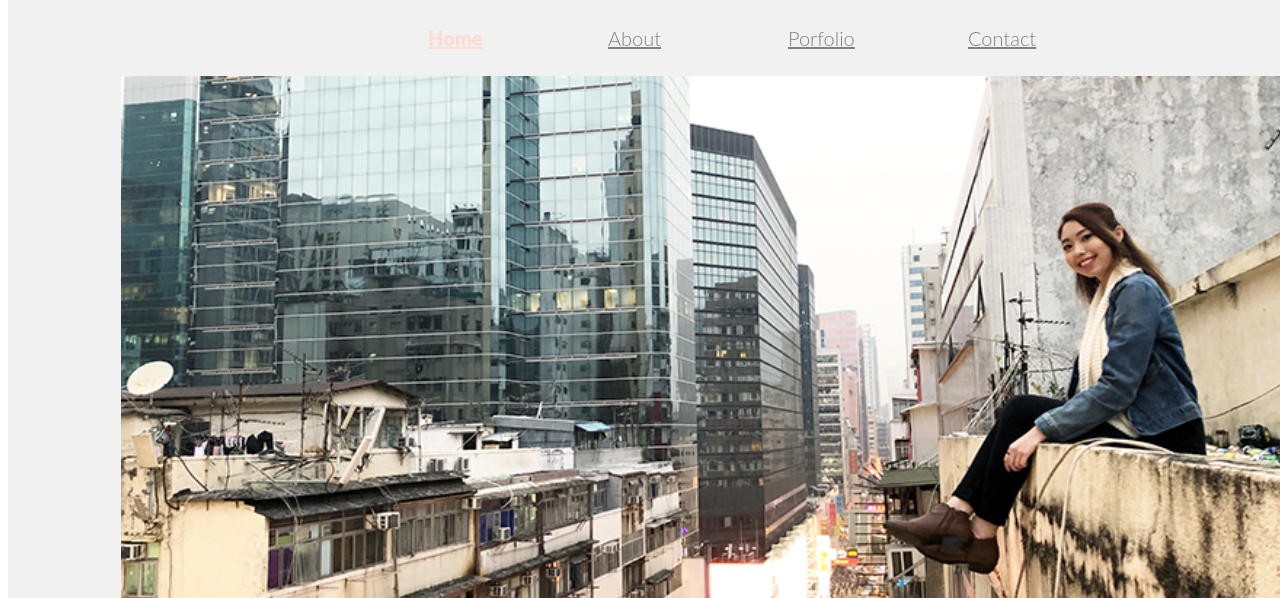
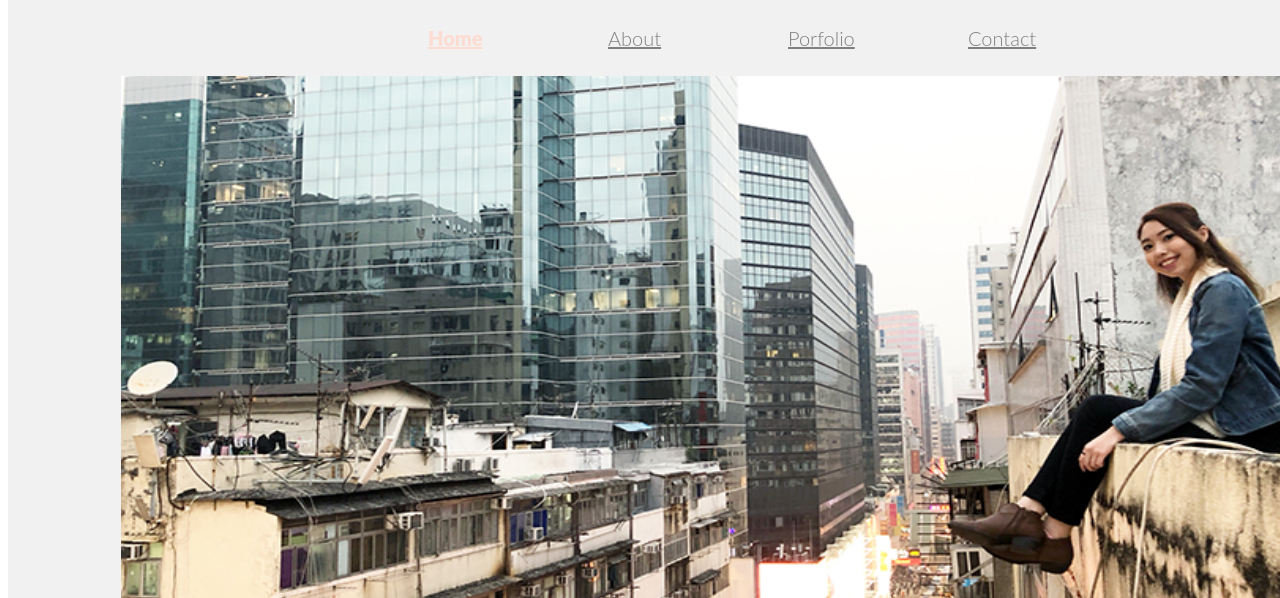
Before and after one commit to Ruby-Man/ruby-man.github.io, a plain HTML site: page index.html in a window 1280 px wide. Shown: the part 202-800 px from the top of the page. Drawn offline with Linux system fonts and the light colour scheme.

Commit message:
testing viewport issues

```diff
--- a/css/style.css
+++ b/css/style.css
@@ -19,7 +19,7 @@ body {
 }
 
 .hero {
-   width: 1180px;
+   width: 100vw;
    height: 600px;
    position: absolute;
    top: 270px;
```
